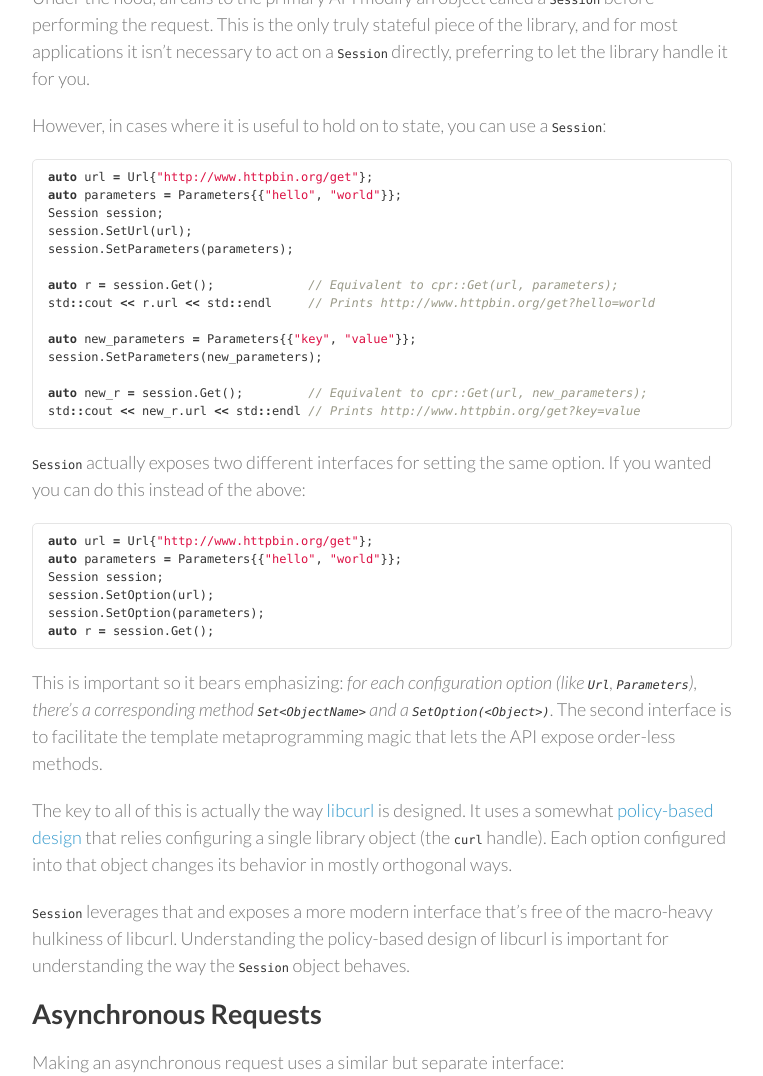
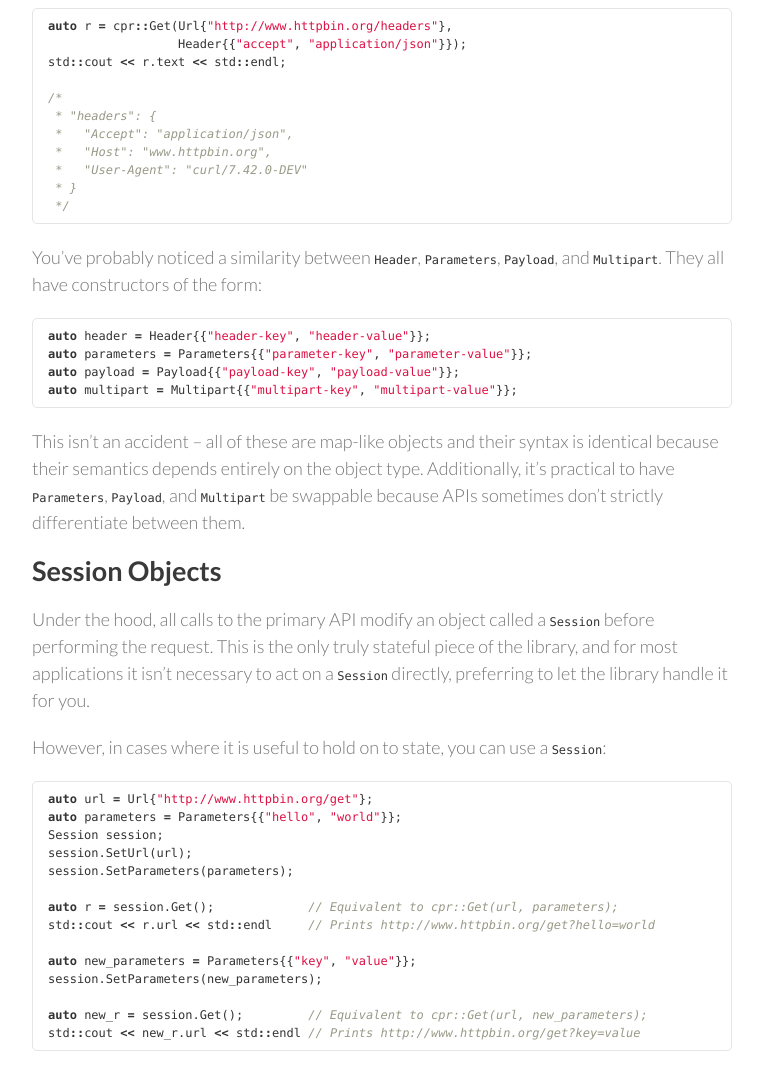
Before and after one commit to libcpr/cpr, a Jekyll site: the page built from advanced-usage.md, in a window 1280 px wide and 1400 px high, scrolled down 855 px, cut to the strip 324-1400 px from the top of the window. Shown: the whole strip, without its empty margins (388-1151 px from the left). Built offline with Jekyll 4.4.1, drawn with Linux system fonts in a browser that asks for light colours; nearby versions of some CDN libraries; Markdown is read by kramdown in place of the engine named in the settings; some of the changed text lies outside the part shown.

Commit message:
Fill out the request header section

````diff
--- a/advanced-usage.md
+++ b/advanced-usage.md
@@ -50,6 +50,37 @@ std::cout << r.cookies["Cookies"] << std::endl; // Prints nothing
 As you can see, the `Response` object is completely transparent. All of its data fields are accessible at all times, and since its only useful to you insofar as it has information to communicate, you can let it fall out of scope safely when you're done with it.
 
 ## Request Headers
+
+Speaking of the `Headers`, you can set custom headers in the request call. The object is exactly the same:
+
+{% raw %}
+```c++
+auto r = cpr::Get(Url{"http://www.httpbin.org/headers"},
+                  Header{{"accept", "application/json"}});
+std::cout << r.text << std::endl;
+
+/*
+ * "headers": {
+ *   "Accept": "application/json",
+ *   "Host": "www.httpbin.org",
+ *   "User-Agent": "curl/7.42.0-DEV"
+ * }
+ */
+```
+{% endraw %}
+
+You've probably noticed a similarity between `Header`, `Parameters`, `Payload`, and `Multipart`. They all have constructors of the form:
+
+{% raw %}
+```c++
+auto header = Header{{"header-key", "header-value"}};
+auto parameters = Parameters{{"parameter-key", "parameter-value"}};
+auto payload = Payload{{"payload-key", "payload-value"}};
+auto multipart = Multipart{{"multipart-key", "multipart-value"}};
+```
+{% endraw %}
+
+This isn't an accident -- all of these are map-like objects and their syntax is identical because their semantics depends entirely on the object type. Additionally, it's practical to have `Parameters`, `Payload`, and `Multipart` be swappable because APIs sometimes don't strictly differentiate between them.
 
 ## Session Objects
 
````
